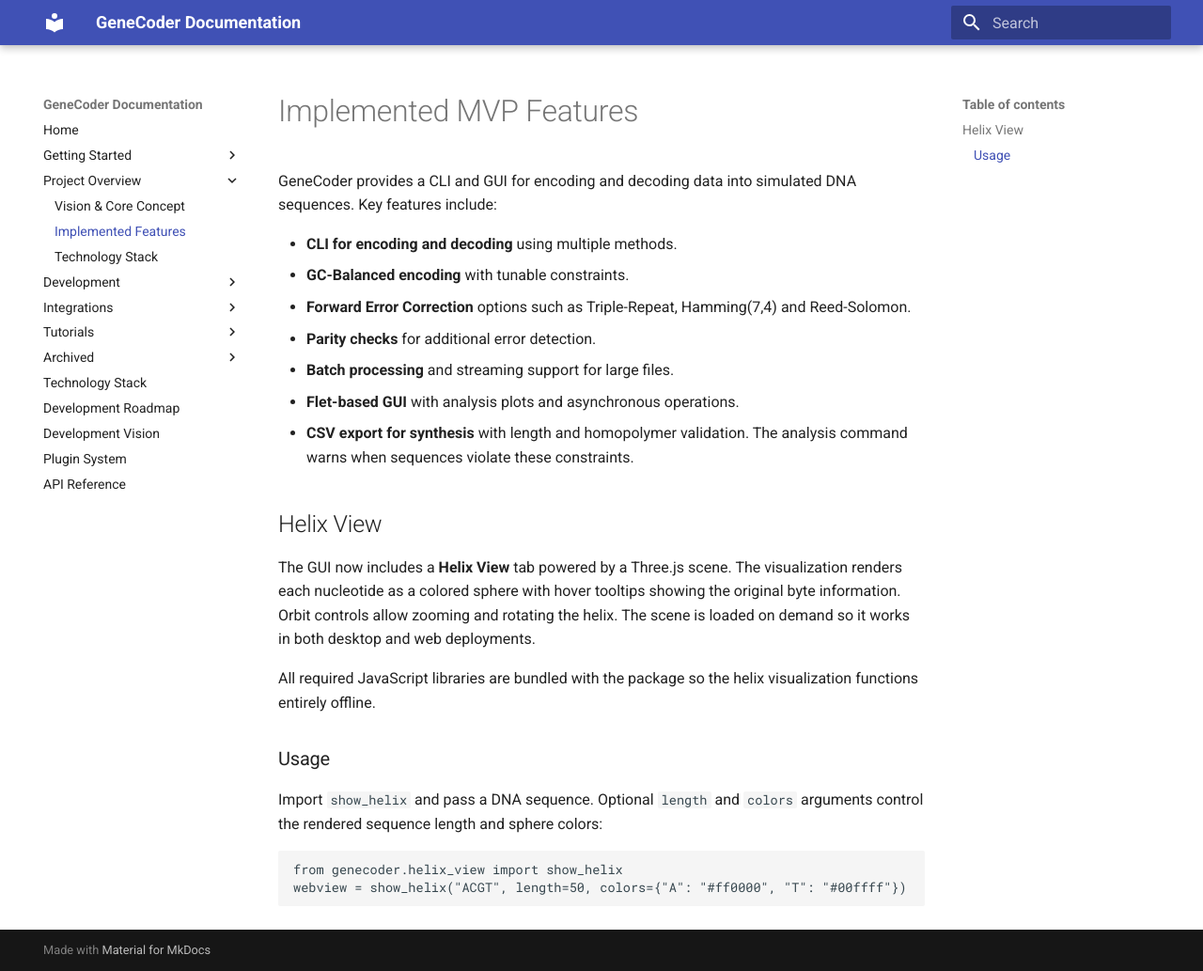
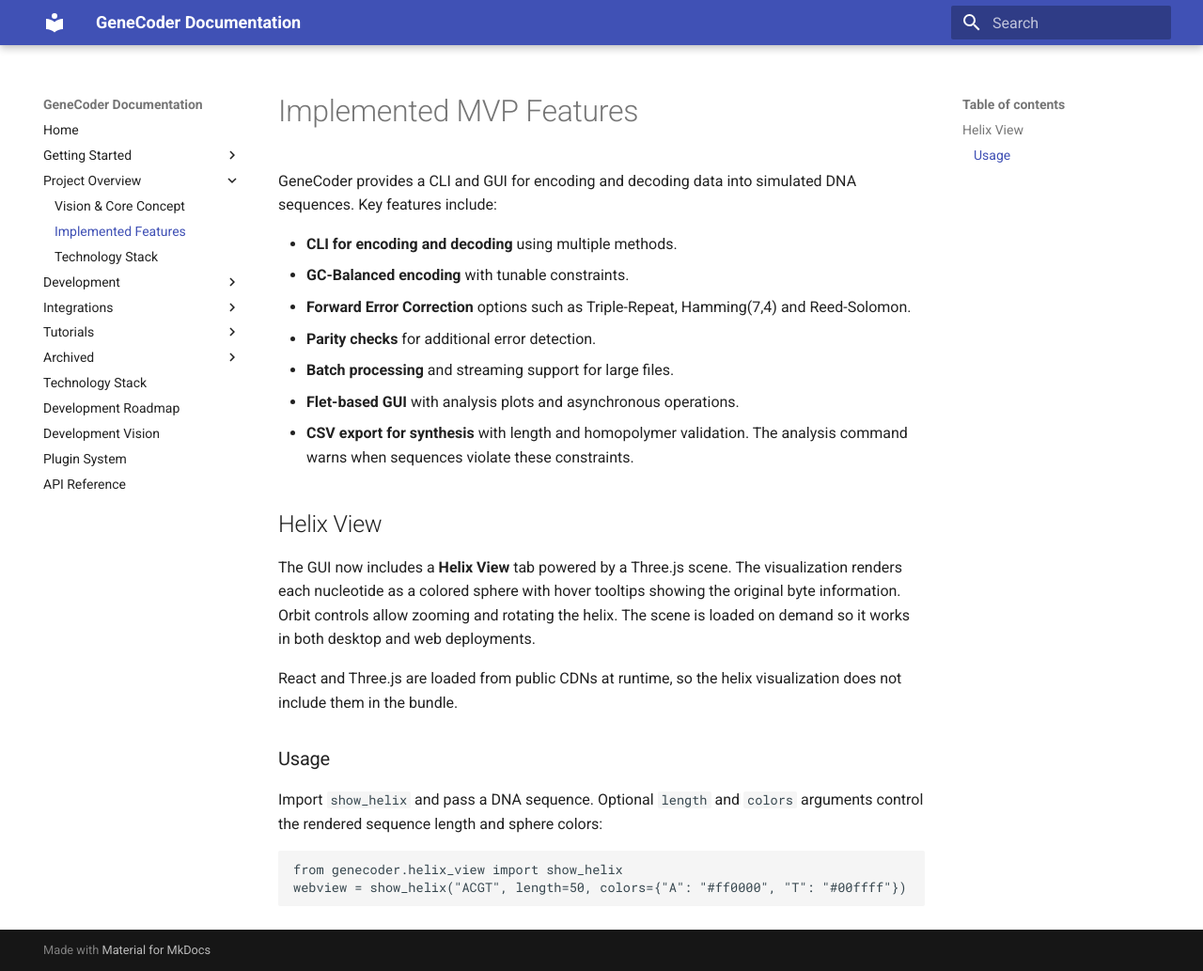
Before and after one commit to d0tTino/GeneCoder, an MkDocs documentation site: the page built from docs/features.md, in a window 1280 px wide and 1033 px high. Shown: the whole window at 94% size. Built offline with MkDocs 1.6.1 and Material for MkDocs 9.7.7, drawn with Linux system fonts in a browser that asks for light colours.

Commit message:
docs: note CDN use for helix viewer

```diff
--- a/docs/features.md
+++ b/docs/features.md
@@ -19,8 +19,8 @@
 rotating the helix.  The scene is loaded on demand so it works in both desktop
 and web deployments.
 
-All required JavaScript libraries are bundled with the package so the helix
-visualization functions entirely offline.
+React and Three.js are loaded from public CDNs at runtime, so the helix
+visualization does not include them in the bundle.
 
 <!-- screenshot omitted in this repository because binary files are not supported -->
 
```
